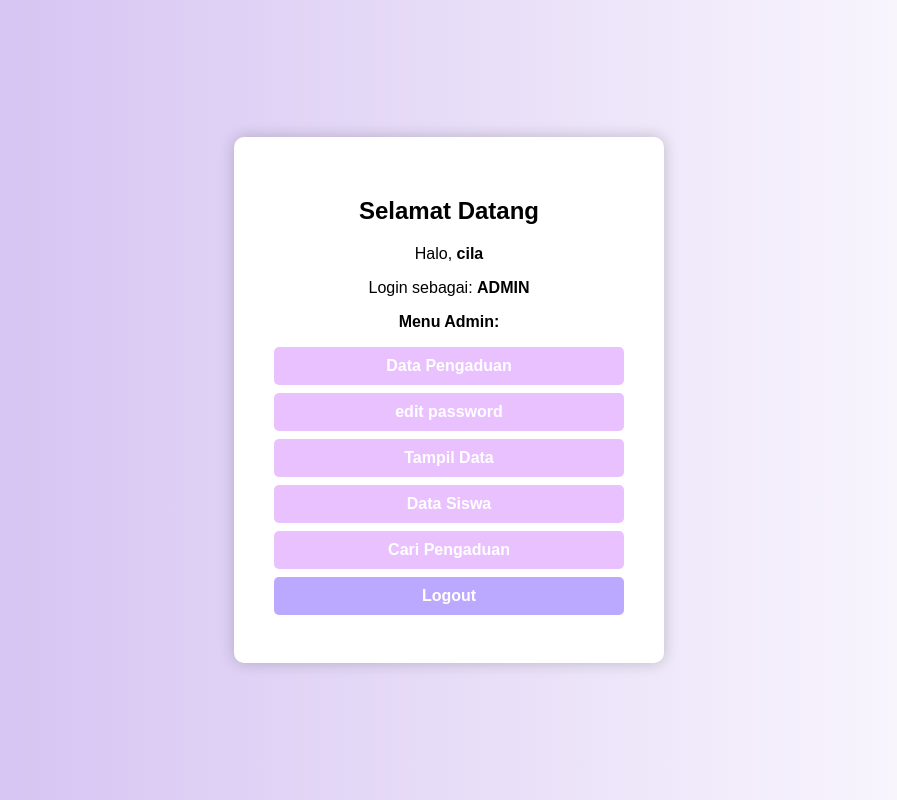
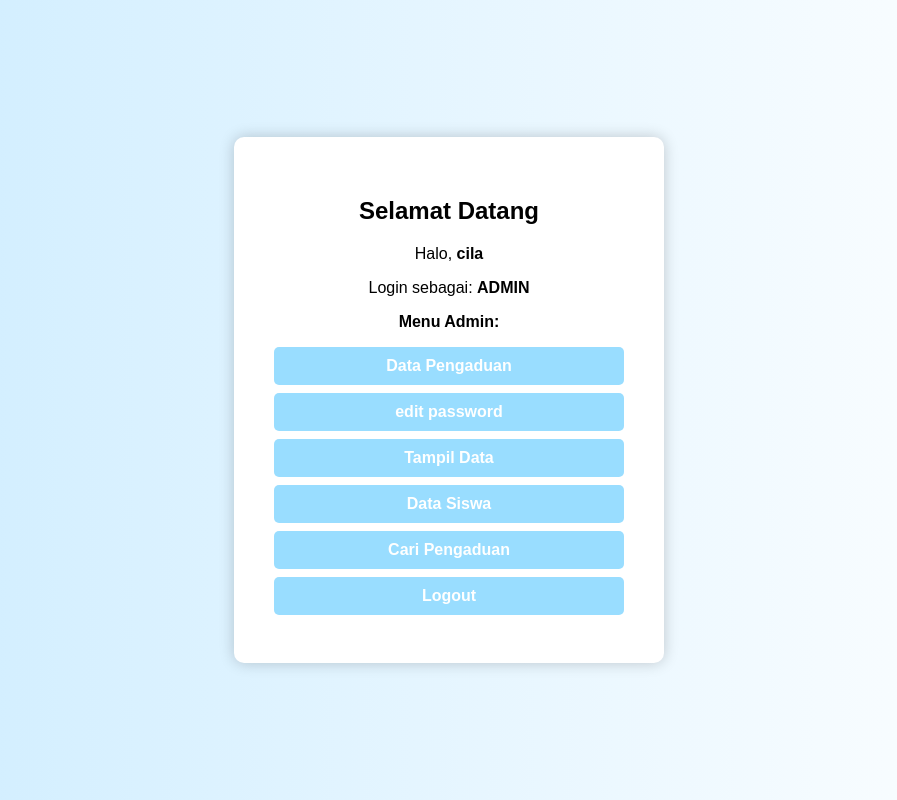
Before and after one commit to chikaauliaandini/sekola_2026_12RPL2_chika_aulia_andini, a PHP site: page / in a window 1280 px wide. Shown: the whole page, without its empty margins (191-1088 px from the left). Run offline with PHP 8.4, Linux system fonts and the light colour scheme; a user stored in the database is signed in.

Commit message:
Add files via upload

```diff
--- a/chikaRPL2_2026/cari-pengaduan.php
+++ b/chikaRPL2_2026/cari-pengaduan.php
@@ -26,8 +26,8 @@ if (isset($_GET['cari'])) {
 
 <style>
 body {
-    font-family: 'Segoe UI', sans-serif;
-    background: linear-gradient(to right,#CCECFF,#ffffff);
+    font-family: 'Segoe UI', sans-serif;,
+    background: linear-gradient(to right,#CCECFF#ffffff);
     display: flex;
     justify-content: center;
     padding: 50px 0;
--- a/chikaRPL2_2026/form-pengaduan.php
+++ b/chikaRPL2_2026/form-pengaduan.php
@@ -98,7 +98,7 @@ $nis = $_SESSION['nis'];
 
 <h1>Forum Pengaduan Sarana Sekolah</h1>
 
-<form action="proses_pengaduan.php" method="POST">
+<form action="proses-pengaduan.php" method="POST">
 
     <div>
         <label>NIS</label><br />
--- a/chikaRPL2_2026/index.php
+++ b/chikaRPL2_2026/index.php
@@ -43,7 +43,7 @@ if(isset($_GET['logout'])){
 <style>
 body{
     font-family: Arial, sans-serif;
-    background: linear-gradient(to right,#CFBAF0,#ffffff);
+    background: linear-gradient(to right,#CCECFF,#ffffff);
     display:flex;
     justify-content:center;
     align-items:center;
@@ -66,7 +66,7 @@ input{
 button{
     padding:10px;
     width:100%;
-    background:#EAC1FF;
+    background:#99DDFF;
     color:white;
     border:none;
     cursor:pointer;
@@ -75,7 +75,7 @@ button{
 a.button-link{
     display:block;
     padding:10px;
-    background:#EAC1FF;
+    background:#99DDFF;
     color:#fff;
     text-decoration:none;
     border-radius:5px;
@@ -83,10 +83,10 @@ a.button-link{
     font-weight:bold;
 }
 a.button-link:hover{
-    background:#D4B5FF;
+    background:#CCECFF;
 }
 .logout{
-    background:#BBA9FF !important;
+        background:#99DDFF; !important;
 }
 .error{
     color:red;
```
Also changed, not shown: chikaRPL2_2026/delete-pengaduan.php (added, +16 -0 lines).
